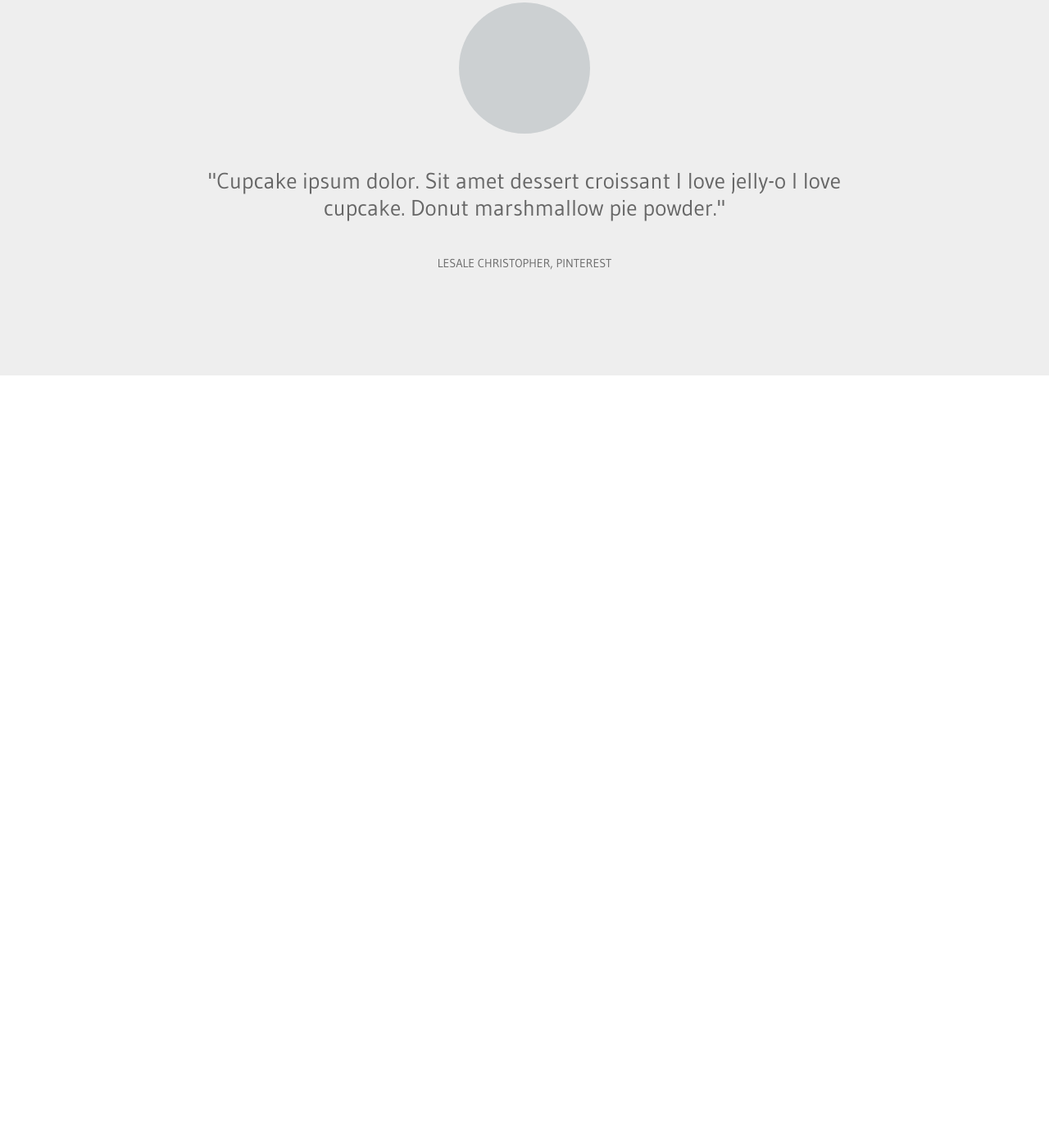
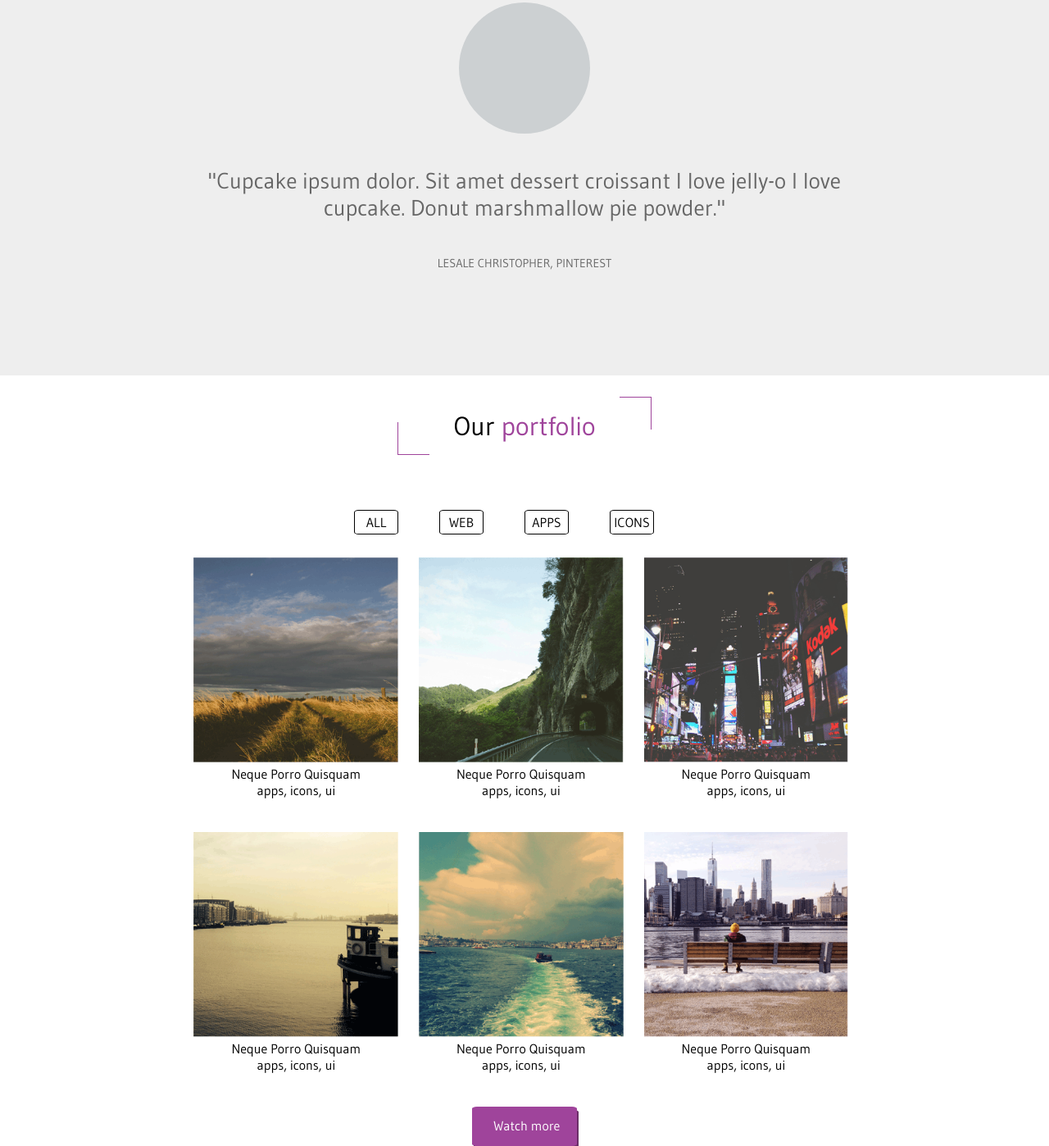
Before and after one commit to LukMona/Bhagaskara, a plain HTML site: page index.html in a window 1280 px wide. Shown: the part 3923-5321 px from the top of the page at 82% size. Before the commit the page ends 4381 px from the top, so only its background shows below. Drawn offline with Linux system fonts and the light colour scheme.

Commit message:
Added section with portfolio and css styling.

```diff
--- a/css/style.css
+++ b/css/style.css
@@ -1332,3 +1332,96 @@ header .header_text {
   text-transform: uppercase;
   font-size: 0.9rem;
 }
+
+.main-portfolio {
+  width: 65%;
+  text-align: center;
+}
+
+.portfolio-header {
+  font-size: 2rem;
+  text-align: center;
+  margin-bottom: 10%;
+  margin-top: 5%;
+}
+
+.portfolio-header:before {
+  content: "";
+  padding-left: 38px;
+  margin-right: 30px;
+  border-bottom: 1px solid #9f449b;
+  border-left: 1px solid #9f449b;
+  position: relative;
+  top: 15px;
+}
+
+.portfolio-header:after {
+  content: "";
+  border-top: 1px solid #9f449b;
+  border-right: 1px solid #9f449b;
+  position: relative;
+  top: -15px;
+  padding-right: 38px;
+  margin-left: 30px;
+}
+
+.portfolio-img-btns {
+  margin: 0 auto;
+  width: 50%;
+  margin-bottom: 17%;
+}
+
+.portfolio-img-btns [class*="btn-"] {
+  text-align: center;
+  width: 13%;
+  margin-right: 12%;
+  padding: 1%;
+  float: left;
+  border: 1px solid black;
+  text-transform: uppercase;
+  border-radius: 10%;
+  font-size: 16px;
+  cursor: pointer;
+}
+
+.portfolio-img-btns [class*="btn-"]:hover {
+  border: 1px solid #9f449b;
+  background-color: #9f449b;
+  color: #ffffff;
+}
+
+.imgs-row {
+  margin: 0 auto;
+}
+
+.imgs-row [class*="img"] {
+  width: 30%;
+  height: 85%;
+  margin-right: 1.5%;
+  margin-left: 1.5%;
+  margin-bottom: 5%;
+  float: left;
+}
+
+.portfolio-more-btn {
+  border: 1px solid #9f449b;
+  background-color: #9f449b;
+  width: 8rem;
+  height: 3rem;
+  border-radius: 5%;
+  box-shadow: 2px 4px #6b2e68;
+  position: absolute;
+  font-family: "gudearegular", Arial, sans-serif;
+  cursor: pointer;
+  position: static;
+  margin: 0 auto;
+  text-align: start;
+}
+
+.portfolio-more-btn span {
+  font-size: 1rem;
+  position: relative;
+  top: 25%;
+  left: 20%;
+  color: #ffffff;
+}
--- a/index.html
+++ b/index.html
@@ -412,6 +412,85 @@
     </div>
   </section>
 
+  <section class="grid-container main-portfolio">
+    <div class="row">
+      <div class="col-12">
+        <div class="portfolio">
+
+          <div class="portfolio-header">
+            <span>Our <span class="title_violet">portfolio</span></span>
+          </div>
+
+          <div class="portfolio-img-btns">
+            <div class="btn-all">
+              <span>All</span>
+            </div>
+            <div class="btn-web">
+              <span>Web</span>
+            </div>
+            <div class="btn-apps">
+              <span>Apps</span>
+            </div>
+            <div class="btn-icons">
+              <span>Icons</span>
+            </div>
+          </div>
+
+          <div class="clearfix"></div>
+
+          <div class="portfolio-imgs">
+
+            <div class="imgs-row">
+              <div class="img">
+                <img src="../img/Bhagaskara-thumb_01.png"><br>
+                <span>Neque Porro Quisquam</span><br>
+                <span>apps, icons, ui</span>
+              </div>
+              <div class="img">
+                <img src="../img/Bhagaskara-thumb_02.png"><br>
+                <span>Neque Porro Quisquam</span><br>
+                <span>apps, icons, ui</span>
+              </div>
+              <div class="img">
+                <img src="../img/Bhagaskara-thumb_03.png"><br>
+                <span>Neque Porro Quisquam</span><br>
+                <span>apps, icons, ui</span>
+              </div>
+            </div>
+
+            <div class="imgs-row">
+              <div class="img">
+                <img src="../img/Bhagaskara-thumb_04.png"><br>
+                <span>Neque Porro Quisquam</span><br>
+                <span>apps, icons, ui</span>
+              </div>
+              <div class="img">
+                <img src="../img/Bhagaskara-thumb_05.png"><br>
+                <span>Neque Porro Quisquam</span><br>
+                <span>apps, icons, ui</span>
+              </div>
+              <div class="img">
+                <img src="../img/Bhagaskara-thumb_06.png"><br>
+                <span>Neque Porro Quisquam</span><br>
+                <span>apps, icons, ui</span>
+              </div>
+            </div>
+
+          </div> <!-- END OF PORTFOLIO IMGS -->
+
+          <div class="clearfix"></div>
+
+          <div class="portfolio-more-btn">
+            <span>Watch more</span>
+          </div>
+
+        </div>
+      </div>
+    </div>
+  </section>
+
+
+
 </body>
 
 </html>
```
